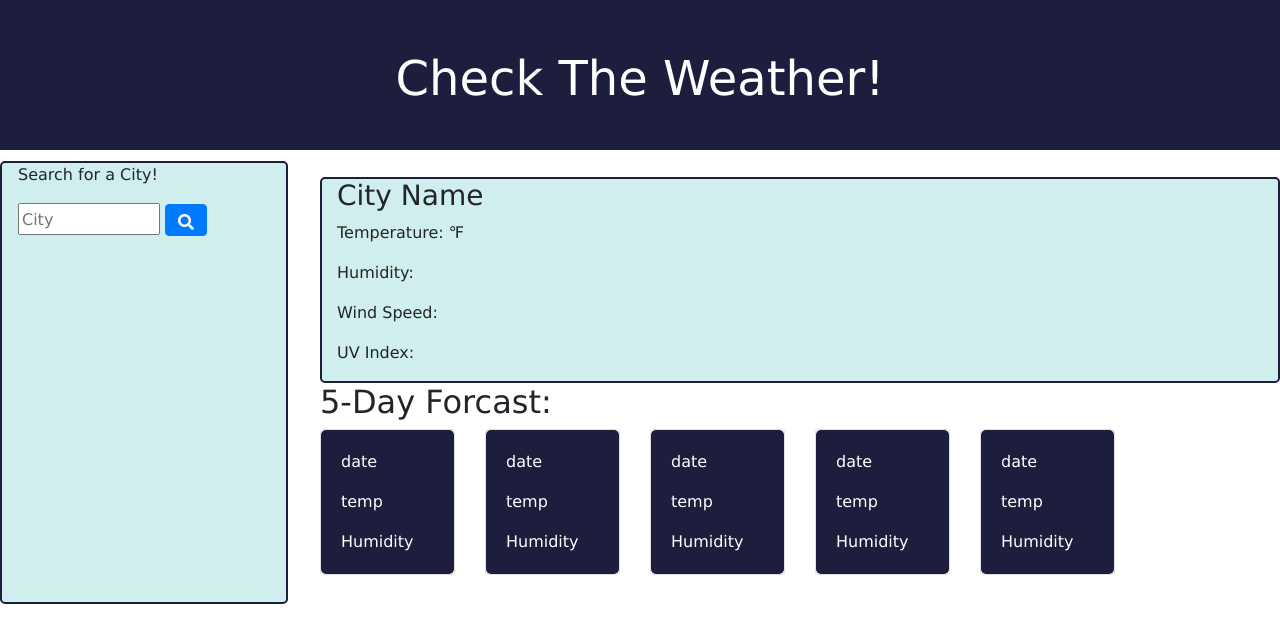
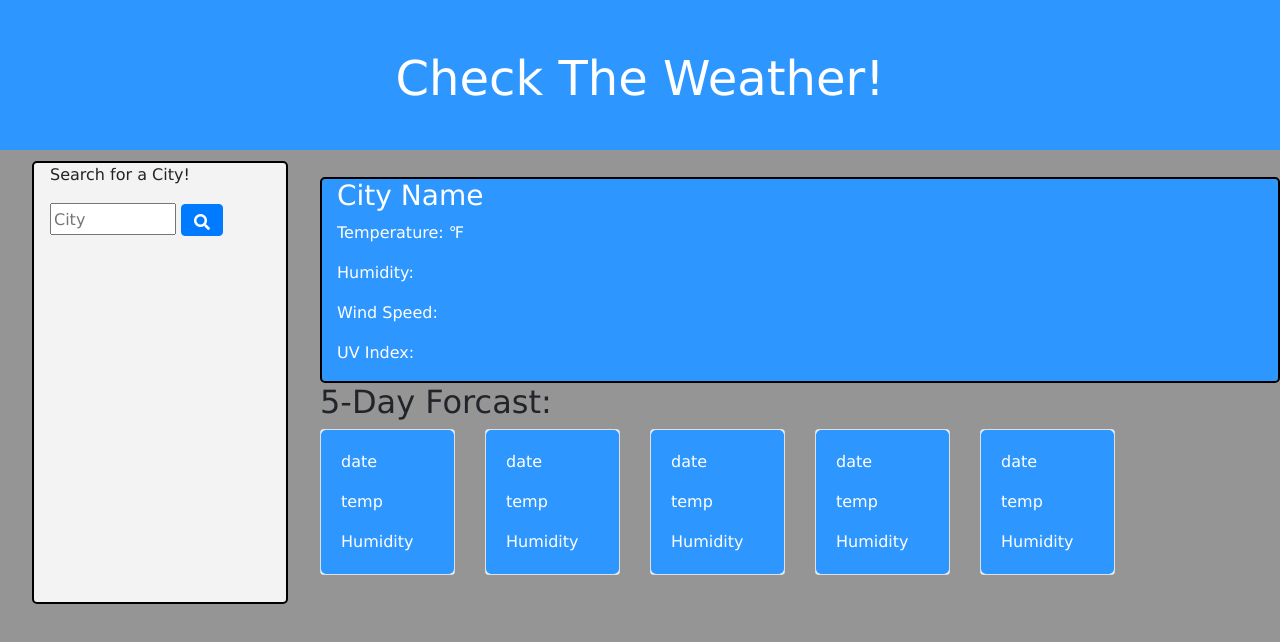
Before and after one commit to oconnor97/check-the-weather, a plain HTML site: page index.html in a window 1280 px wide. Drawn offline with nearby package versions, Linux system fonts and the light colour scheme.

Commit message:
chaning the applications color scheme

```diff
--- a/assets/CSS/style.css
+++ b/assets/CSS/style.css
@@ -1,7 +1,7 @@
 
 
 body {
-  background-color: white;
+  background-color: rgb(150, 149, 149);
   font-family: Verdana, Geneva, Tahoma, sans-serif;
 }
 
@@ -18,10 +18,12 @@ body {
   }
   .header {
     grid-area: header;
-    background-color: rgb(29, 29, 61);
+    background-color: #2e97ff;
+    ;
     color: white;
     height: 150px;
     margin-bottom: 0;
+    border-bottom:black;
 
    }
 
@@ -32,11 +34,12 @@ body {
    }
   .aside {
     grid-area: aside;
-    border: 2px solid rgb(29, 29, 61);
+    border: 2px solid black;
     /* border-left: none; */
     border-radius: 5px;
-    background-color: rgb(208, 238, 238);
+    background-color: #f2f3f2;
     margin-right: 10%;
+    margin-left: 10%;
     margin-top: 0;
   }
 
@@ -59,9 +62,10 @@ button {
   .container {
     grid-area: weather-container;
     margin-top: 1em;
-    border: 2px solid rgb(29, 29, 61);
+    border: 2px solid black;
     border-radius: 5px;
-    background-color: rgb(208, 238, 238);
+    background-color: #2e97ff;
+    color: white;
 
   }
 
@@ -77,15 +81,17 @@ button {
 }
 #wIcon {
   display: none;
+  /* background-color: #2e97ff; */
 }
 
 
   .weather-forcast { grid-area: weather-forcast; }
 
   .card-body {
-    background-color: rgb(29, 29, 61);
+    background-color: #2e97ff;
     color: white;
     border-radius: 5px;
+    border-color: black;
   }
 
 
@@ -110,7 +116,7 @@ button {
 
   li {
     list-style: none;
-    border-bottom: 1px solid rgb(29, 29, 61);
+    border-bottom: 1px solid black;
     width: 100%;
     margin-bottom: 1em;
   }
```
